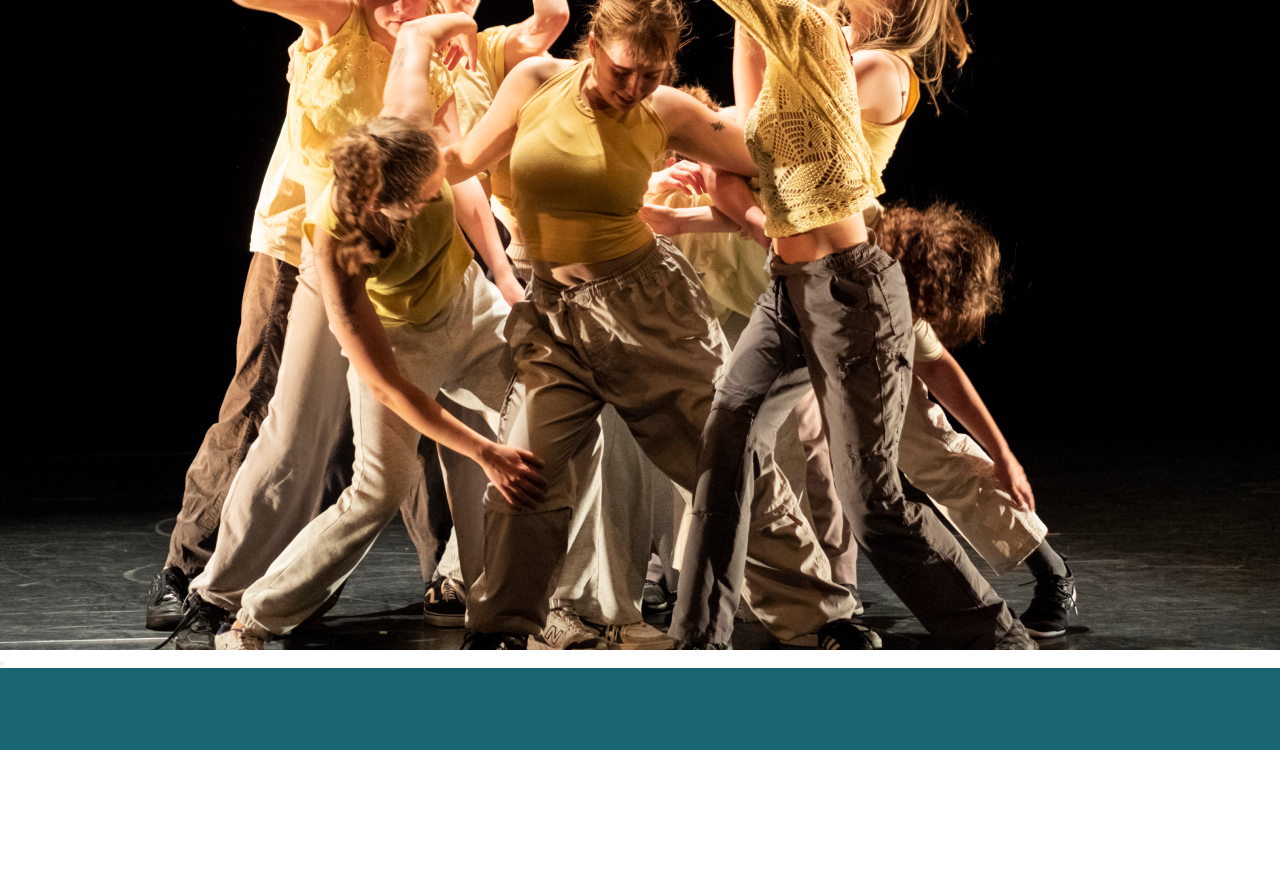
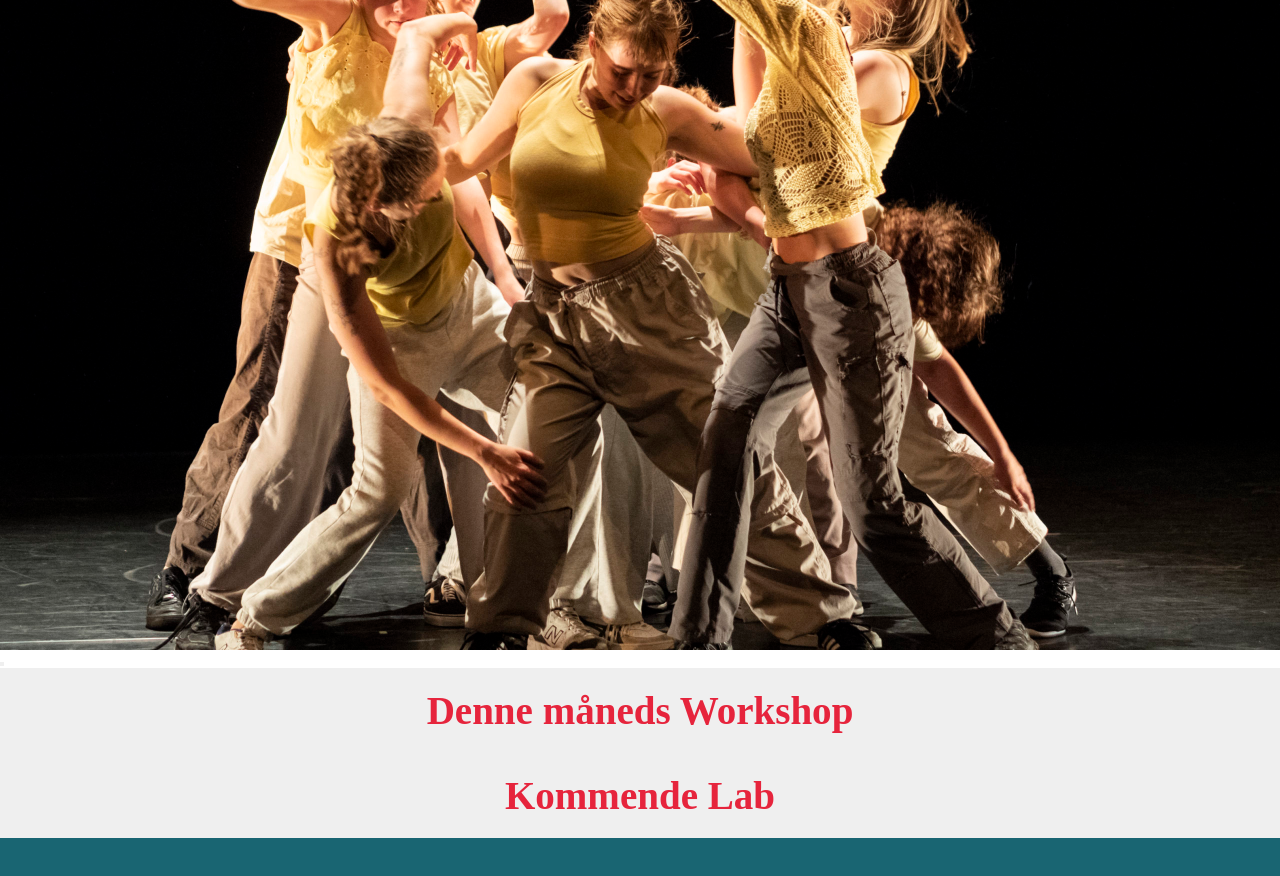
Before and after one commit to CarolineMadsen/dansestuditet_gruppe10, an Astro site: page / in a window 1280 px wide. Shown: the part 150-1026 px from the top of the page. Before the commit the page ends 900 px from the top, so only its background shows below. Built offline with nearby package versions, Linux system fonts and the light colour scheme; Astro itself is replaced by a stand-in of ours.

Commit message:
headlineBanner tilføjet og overskrifter sendes

```diff
--- a/src/components/LabSection.astro
+++ b/src/components/LabSection.astro
@@ -1,5 +1,7 @@
+---
+import SectionHeadlineBanner from "./SectionHeadlineBanner.astro";
 ---
 
----
-
-<section id="LabSection"></section>
+<section id="LabSection">
+  <SectionHeadlineBanner headline="Kommende Lab" />
+</section>
--- a/src/components/MWSection.astro
+++ b/src/components/MWSection.astro
@@ -1,5 +1,7 @@
+---
+import SectionHeadlineBanner from "./SectionHeadlineBanner.astro";
 ---
 
----
-
-<section id="MWsection"></section>
+<section id="MWsection">
+  <SectionHeadlineBanner headline="Denne måneds Workshop" />
+</section>
```
